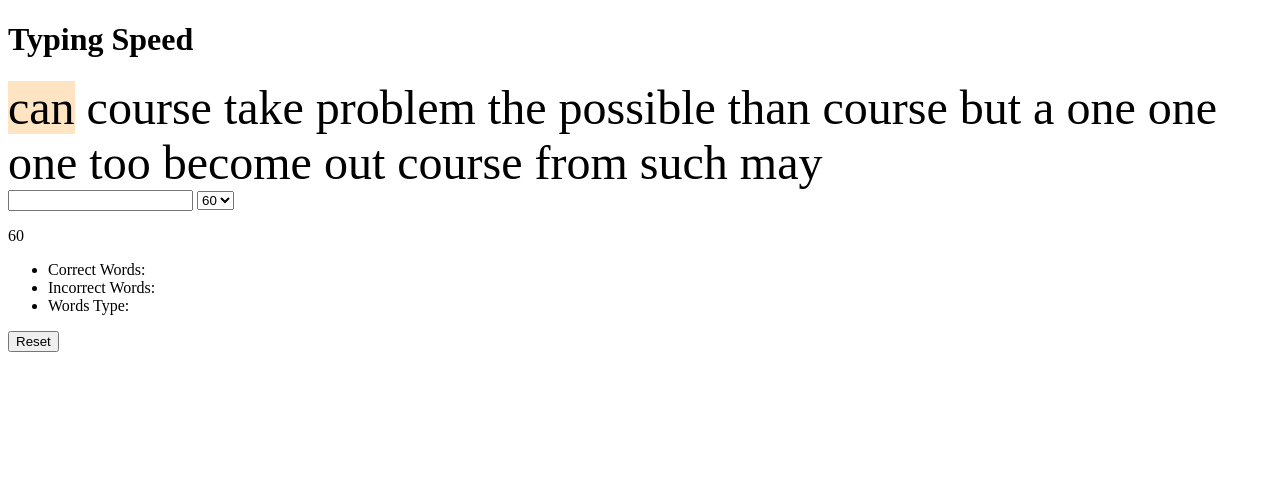
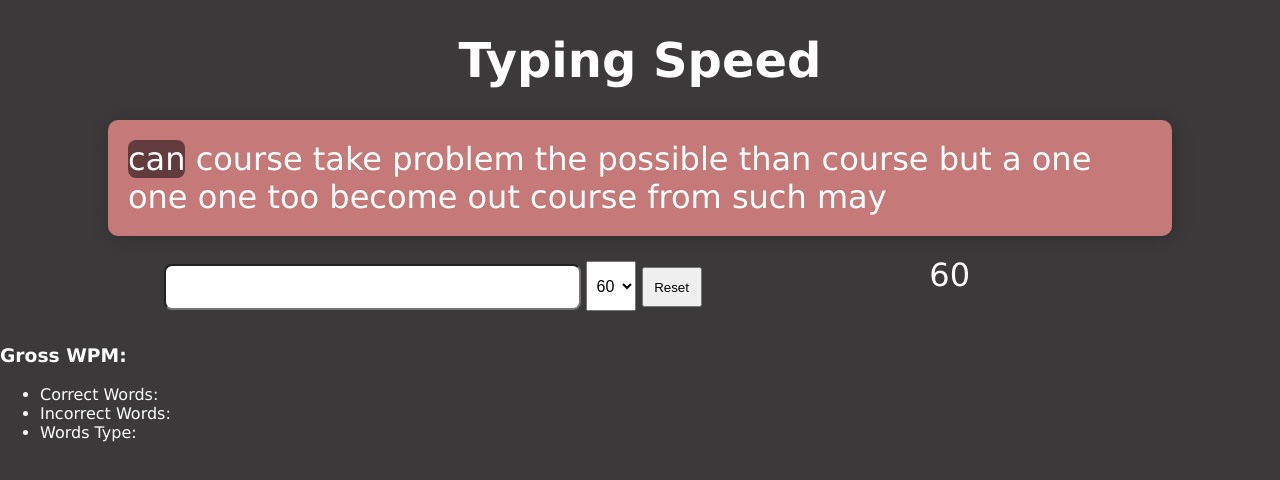
Before and after one commit to Mike1938/typingSpeed, a plain HTML site: page index.html in a window 1280 px wide. Drawn offline with Linux system fonts and the light colour scheme.

Commit message:
added gross wpm started adding styles.

```diff
--- a/app.js
+++ b/app.js
@@ -6,6 +6,7 @@ const wordInfo = document.querySelectorAll(".info")
 const clock = document.querySelector("#clock");
 const displayedWords = document.getElementsByClassName("wordVerfiy");
 const resetBtn = document.querySelector("#resetBtn");
+const grossWPM = document.querySelector("#grossWPM");
 let countLocal = 0;
 let wordsTyped = 0;
 let correctWords = 0;
@@ -36,6 +37,13 @@ const nextWord = () => {
 }
 const results = () => {
     const info = [correctWords, incorrectWords, wordsTyped];
+    let gross = "";
+    if(secInputs.value === 30){
+        gross = Math.floor((wordsTyped/5)/0.5);
+    }else{
+        gross = Math.floor((wordsTyped/5));
+    }
+    grossWPM.innerText = gross;
     for (let i = 0; i < wordInfo.length; i++) {
         wordInfo[i].innerText = info[i];
     }
--- a/index.html
+++ b/index.html
@@ -16,24 +16,28 @@
     <div id="textBlock">
 
     </div>
-    <div>
+    <section id="gameSec">
+        <div id="inputArea">
             <input id="textInput" type="text" autocomplete="off">
             <select name="timer" id="timer">
                 <option value="60" selected>60</option>
                 <option value="30">30</option>
             </select>
+            <button id="resetBtn">Reset</button>
         </div>
         <div id="time">
             <p id="clock"></p>
         </div>
+    </section>
     <div id="results">
+        <h3>Gross WPM: <span id="grossWPM"></span></h3>
         <ul>
             <li>Correct Words: <span class="info"></span></li>
             <li>Incorrect Words: <span class="info"></span></li>
             <li>Words Type: <span class="info"></span></li>
         </ul>
     </div>
-    <button id="resetBtn">Reset</button>
+
     <script src="testWord.js"></script>
     <script src="app.js"></script>
 </body>
--- a/styles.css
+++ b/styles.css
@@ -1,6 +1,64 @@
-.wordVerfiy{
+body, html{
+    background-color: rgb(59, 57, 57);
+    color: #ffff;
+    margin: 0;
+    font-family: 'Lucida Sans', 'Lucida Sans Regular', 'Lucida Grande', 'Lucida Sans Unicode', Geneva, Verdana, sans-serif;
+}
+header h1{
     font-size: 3rem;
+    font-weight: 300px;
+    text-align: center;
+
 }
+#textBlock{
+    width: 80%;
+    margin: 0 auto;
+    font-size: 2rem;
+    background-color: rgba(241, 141, 141, 0.76);
+    padding: 20px;
+    box-shadow: 2px 2px 20px rgba(0, 0, 0, 0.2);
+    border-radius: 10px;
+}
+#gameSec{
+    margin-top: 10px;
+    width: 80%;
+    display: grid;
+    grid-template-columns: 80% 10%;
+    gap: 10px;
+    justify-content: space-around;
+    align-items: center;
+}
+#inputArea{
+    text-align: center;
+    width: 100%;
+}
+#textInput{
+    height: 40px;
+    width: 50%;
+    border-radius: 8px;
+    font-size: 1rem;
+    text-indent: 8px;
+
+}
+#timer{
+    height: 50px;
+    width: 50px;
+    text-align: center;
+    font-size: 1rem;
+}
+#time{
+    text-align: center;
+    font-size: 2rem;
+}
+#clock{
+    margin-top: 10px;
+}
+#resetBtn{
+    height: 40px;
+    width: 60px;
+    text-align: center;
+}
+
 .correct{
     color: green;
 }
@@ -8,5 +66,6 @@
     color: red;
 }
 .next{
-    background-color: bisque;
+    background-color: rgba(0, 0, 0, 0.5);
+    border-radius: 8px;
 }
```
Lines whose indentation alone changed are shown as unchanged.
